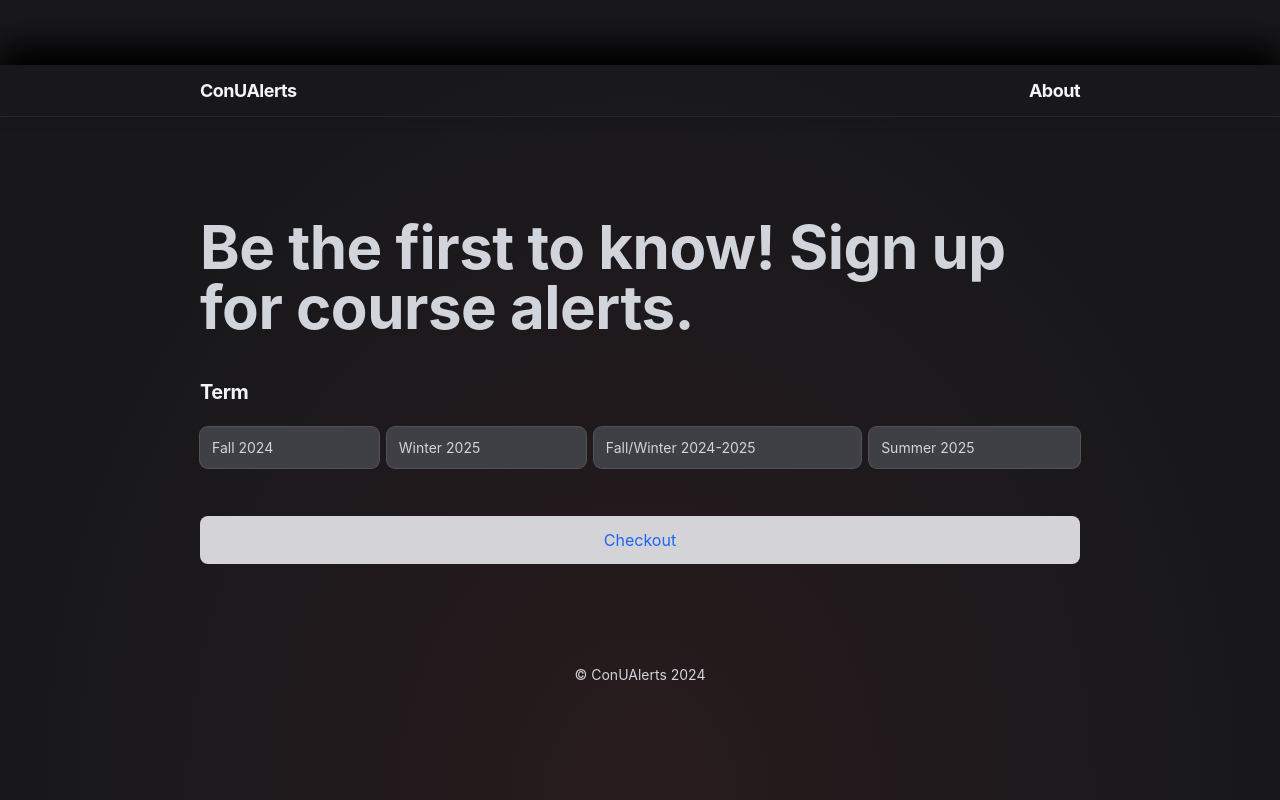
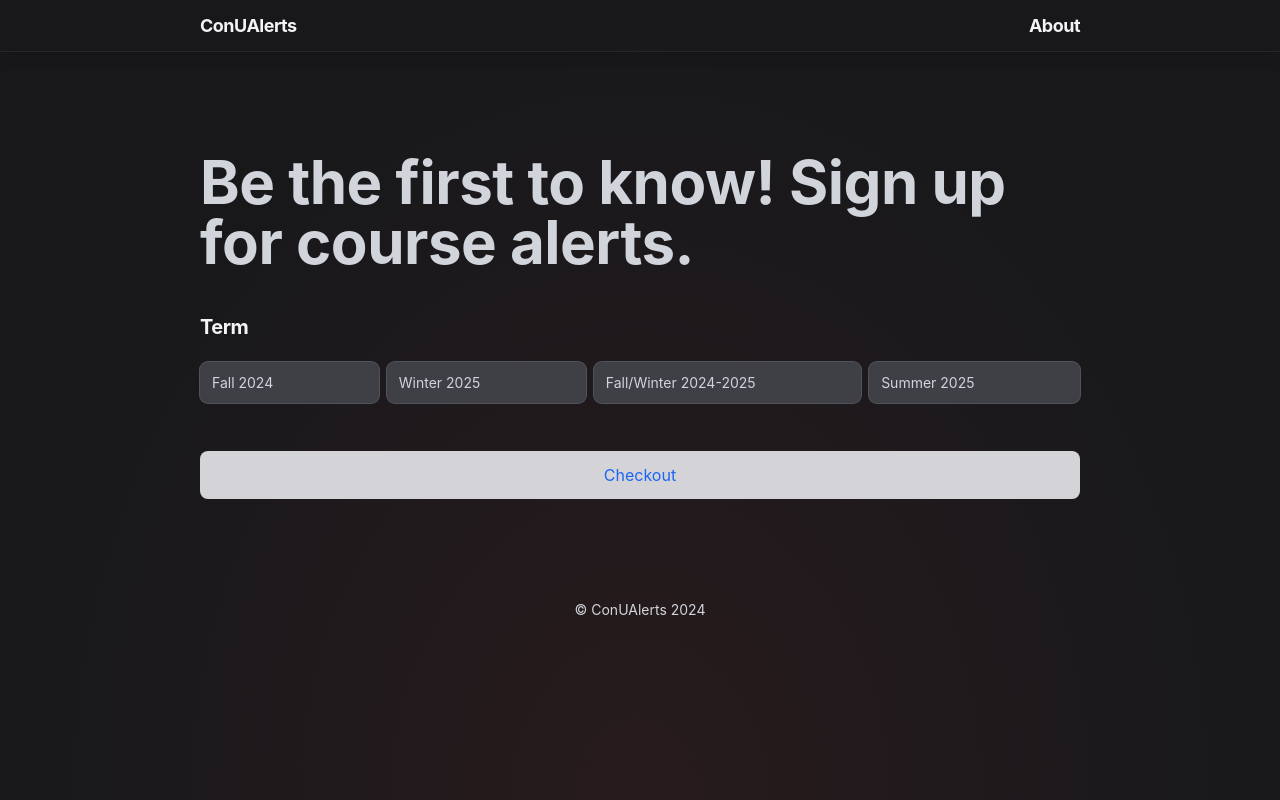
Before and after one commit to jateen67/open-course, a React (Vite) app in the folder OpenCourseSite/: page / in a window 1280 px wide. Built offline with nearby package versions, Linux system fonts and the light colour scheme.

Commit message:
fixed div not at top issue

```diff
--- a/OpenCourseSite/src/components/Button/Button.module.css
+++ b/OpenCourseSite/src/components/Button/Button.module.css
@@ -9,4 +9,5 @@
 .Button:hover {
   background-color: var(--primary400);
   transition: background-color 0.2s ease;
+  cursor: pointer;
 }
--- a/OpenCourseSite/src/components/MainContent/MainContent.tsx
+++ b/OpenCourseSite/src/components/MainContent/MainContent.tsx
@@ -1,7 +1,7 @@
 import { FormProvider, OrderProvider } from "../../contexts";
 import Form from "../Form/Form";
 import Header from "../Header/Header";
-import MainContentStyles from "./MainContent.module.css"
+import MainContentStyles from "./MainContent.module.css";
 
 export const MainContent = () => {
   return (
@@ -14,4 +14,4 @@ export const MainContent = () => {
       </FormProvider>
     </div>
   );
-}
+};
--- a/OpenCourseSite/src/pages/index.css
+++ b/OpenCourseSite/src/pages/index.css
@@ -2,14 +2,12 @@
   font-family: Inter, system-ui, Avenir, Helvetica, Arial, sans-serif;
   line-height: 1.5;
   font-weight: 400;
-
   color-scheme: light dark;
   background: radial-gradient(
     at center bottom,
     var(--tertiary) 0%,
     var(--primary900) 67%
   );
-
   font-synthesis: none;
   text-rendering: optimizeLegibility;
   -webkit-font-smoothing: antialiased;
@@ -34,12 +32,17 @@ a:hover {
   color: #535bf2;
 }
 
+html {
+  min-height: 100%;
+}
+
 body {
   margin: 0;
   display: flex;
   place-items: center;
+  align-items: start;
   min-width: 320px;
-  min-height: 100vh;
+  min-height: 100%;
 }
 
 button {
```
Lines whose indentation alone changed are shown as unchanged.
